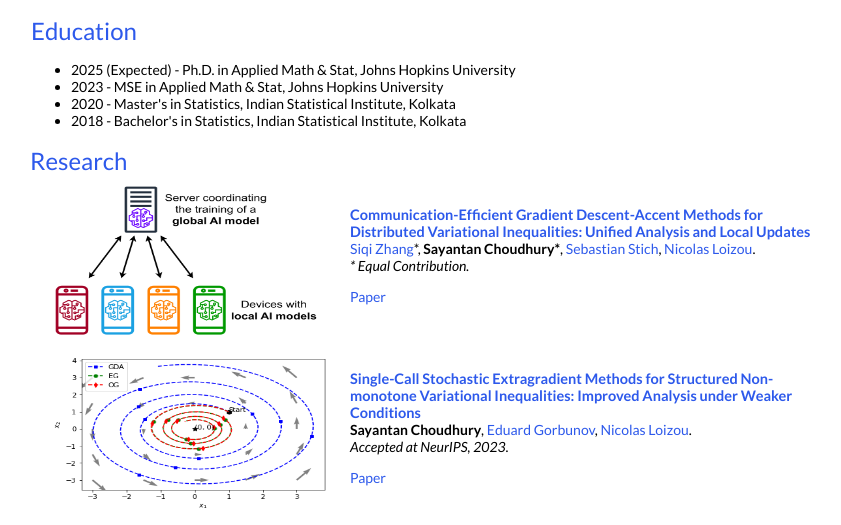
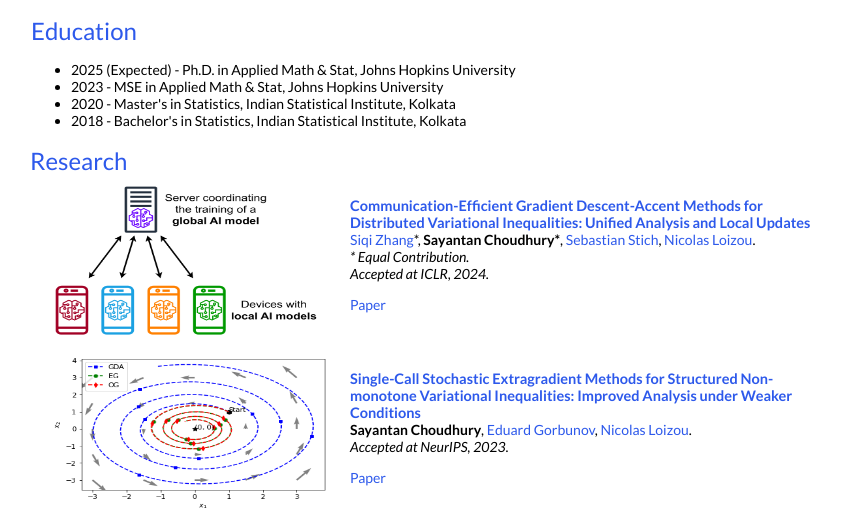
Before and after one commit to isayantan/isayantan.github.io, a plain HTML site: page index.html in a window 1280 px wide. Shown: the part 435-960 px from the top of the page, without its empty margins (211-1052 px from the left). Drawn offline with Linux system fonts and the light colour scheme.

Commit message:
Update index.html

```diff
--- a/index.html
+++ b/index.html
@@ -193,6 +193,8 @@
             <a href="https://siqi-z.github.io/">Siqi Zhang</a>*, <b>Sayantan Choudhury*</b>, <a href="https://www.sstich.ch/">Sebastian Stich</a>, <a href="https://nicolasloizou.github.io/">Nicolas Loizou</a>.
             <br>
             <em>* Equal Contribution.</em>
+	    <br>
+            <em>Accepted at ICLR, 2024.</em>
         <p> <a href="https://arxiv.org/abs/2306.05100">Paper</a>
             </td>
           </tr>
```
